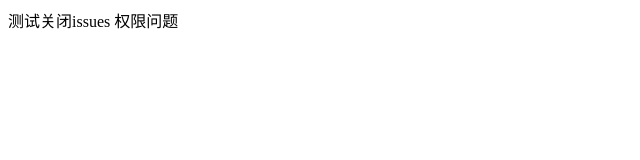
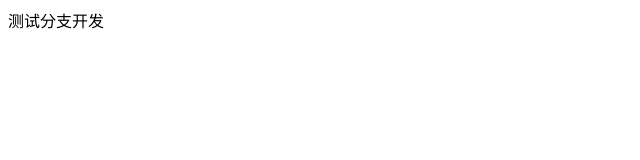
Before and after one commit to ketao4869/eslint-test, a Vue app: page / in a window 1280 px wide. Shown: the top 160 px of the page, without its empty margins (0-640 px from the left). Built offline with nearby package versions, Linux system fonts and the light colour scheme.

Commit message:
feat: :sparkles: 测试分支开发

```diff
--- a/src/App.vue
+++ b/src/App.vue
@@ -3,8 +3,7 @@
 
 <template>
 	<div>
-		测试关闭issues
-		权限问题
+		测试分支开发
 	</div>
 </template>
 
```
